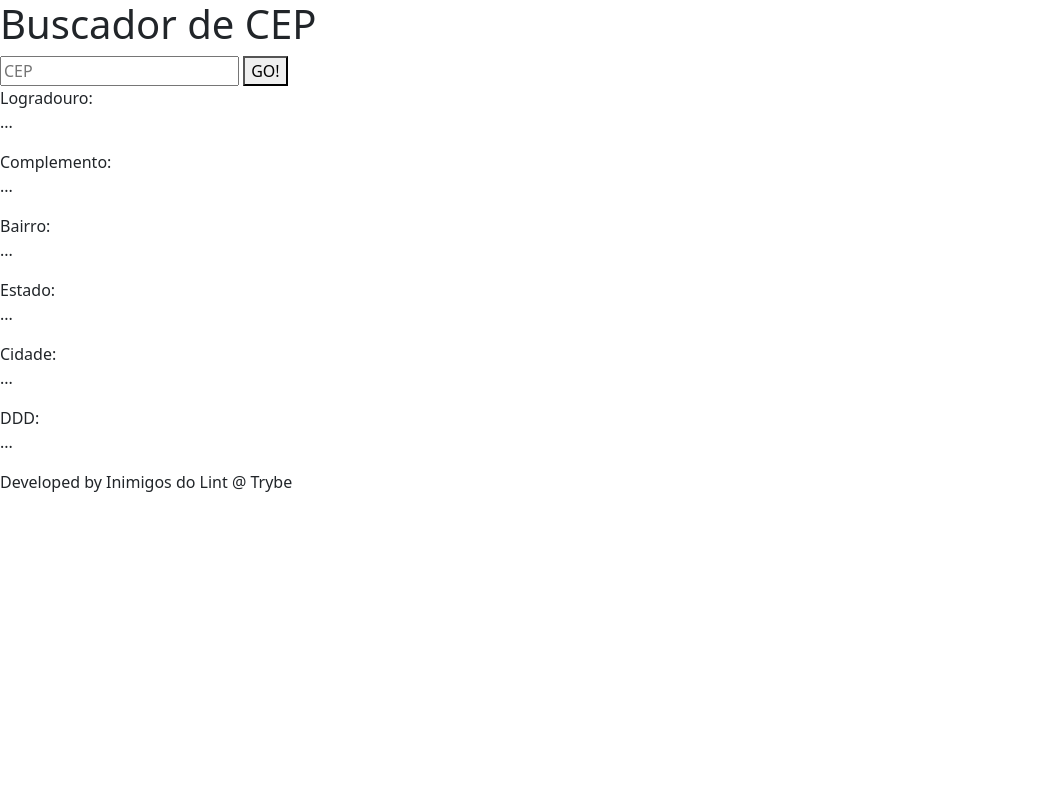
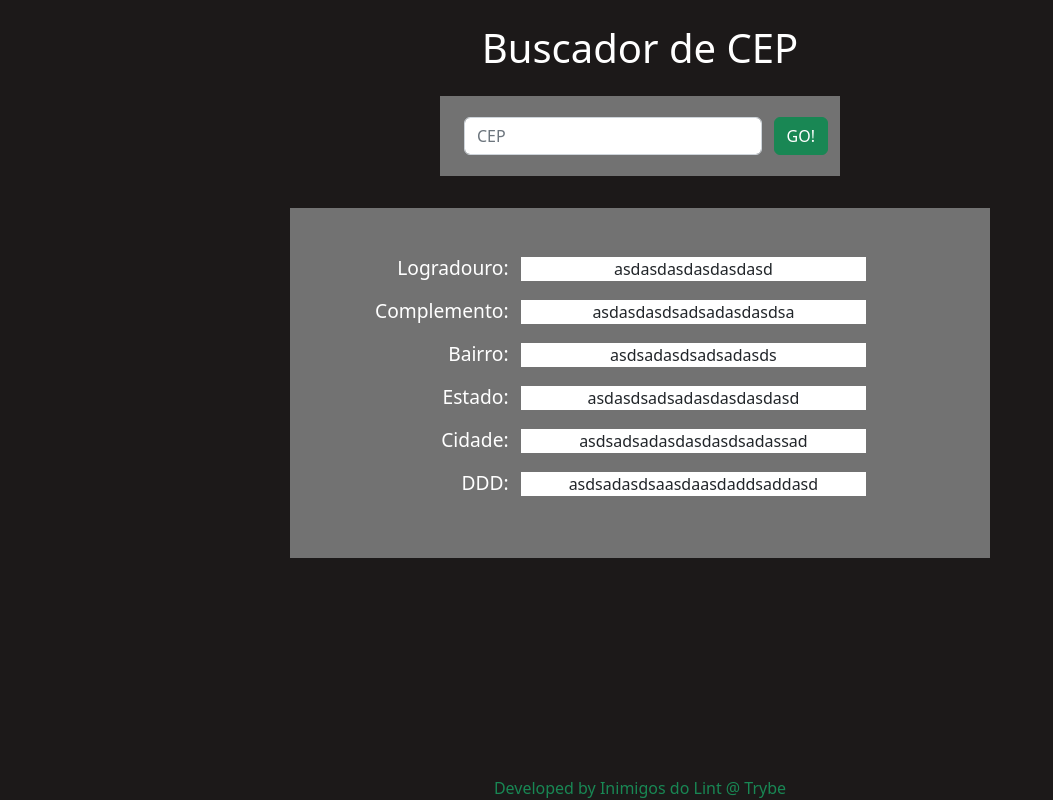
Before and after one commit to heitor-ps/busca-cep, a website built with Vite: page index.html in a window 1280 px wide. Shown: the whole page, without its empty margins (0-1053 px from the left). Built offline with nearby package versions, Linux system fonts and the light colour scheme.

Commit message:
finished css

```diff
--- a/index.html
+++ b/index.html
@@ -9,29 +9,28 @@
 </head>
 
 <body>
-
   <main>
     <h1 id="title">Buscador de CEP</h1>
 
-    <section id="input-section">
-      <input type="text" name="" id="cep" placeholder="CEP">
-      <button id="submit-cep">GO!</button>
+    <section id="input-section" class="custom-container">
+      <input type="text" name="" id="cep" placeholder="CEP" class="form-control">
+      <button id="submit-cep" class="btn btn-success">GO!</button>
     </section>
 
-    <section id="search-result">
-      <div id="search-result-container">
-        <label for="">Logradouro:</label>
-        <p>...</p>
+    <section id="search-result-container" class="custom-container">
+      <div id="search-result">
+        <label for="">Logradouro: </label>
+        <p>asdasdasdasdasdasd</p>
         <label for="">Complemento: </label>
-        <p>...</p>
+        <p>asdasdasdsadsadasdasdsa</p>
         <label for="">Bairro: </label>
-        <p>...</p>
+        <p>asdsadasdsadsadasds</p>
         <label for="">Estado: </label>
-        <p>...</p>
+        <p>asdasdsadsadasdasdasdasd</p>
         <label for="">Cidade: </label>
-        <p>...</p>
+        <p>asdsadsadasdasdasdsadassad</p>
         <label for="">DDD: </label>
-        <p>...</p>
+        <p>asdsadasdsaasdaasdaddsaddasd</p>
       </div>
     </section>
   </main>
--- a/src/style.css
+++ b/src/style.css
@@ -0,0 +1,92 @@
+:root {
+  --bg-primary-color: #1C1919;
+  --bg-secondary-color: #727272;
+  --btn-color: #42E93F;
+}
+
+body {
+  min-height: 100vh;
+  display: flex;
+  flex-direction: column;
+  background-color: var(--bg-primary-color);
+  font-family: system-ui, -apple-system, BlinkMacSystemFont, 'Segoe UI', Roboto, Oxygen, Ubuntu, Cantarell, 'Open Sans', 'Helvetica Neue', sans-serif;
+}
+
+main {
+  display: flex;
+  flex-direction: column;
+  align-items: center;
+}
+
+h1 {
+  color: white;
+  margin: 24px 0;
+}
+
+.custom-container {
+  background-color: var(--bg-secondary-color);
+}
+
+#input-section {
+  display: flex;
+  height: 80px;
+  width: 400px;
+  padding: 12px;
+  margin-bottom: 32px;
+  align-items: center;
+  justify-content: center;
+}
+
+#input-section input {
+  margin: 12px;
+}
+
+#search-result-container {
+
+  display: flex;
+  height: 350px;
+  width: 700px;
+  font-size: larger;
+  justify-content: center;
+  align-items: center;
+}
+
+#search-result {
+  display: flex;
+  flex-wrap: wrap;
+  width: 600px;
+  height: 400px;
+  justify-content: flex-start;
+  padding: 30px 12px;
+  margin-right: 90px;
+  align-content: center;
+}
+
+#search-result label {
+  color: white;
+  display: flex;
+  flex-wrap: wrap;
+  word-break: break-all;
+  height: fit-content;
+  width: 35%;
+  justify-content: end;
+  align-self: baseline;
+  margin-right: 12px;
+}
+
+#search-result p {
+  display: flex;
+  font-size: medium;
+  background-color: #ffffff;
+  height: fit-content;
+  width: 60%;
+  justify-content: center;
+  align-self: baseline;
+}
+
+footer {
+  display: flex;
+  justify-content: center;
+  color: #198754;
+  margin-top: auto;
+}
```
